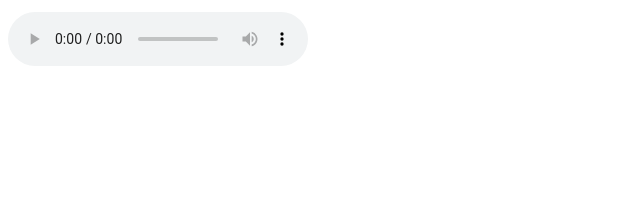
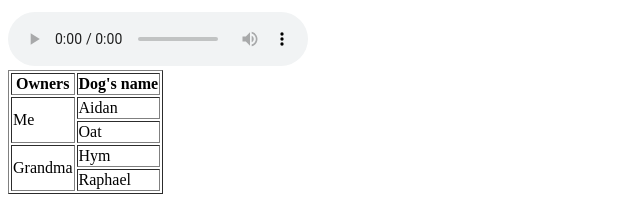
Before and after one commit to ThaiyoThickboi/sample, a plain HTML site: page index.html in a window 1280 px wide. Shown: the part 1200-1399 px from the top of the page, without its empty margins (0-640 px from the left). Before the commit the page ends 1278 px from the top, so only its background shows below. Drawn offline with Linux system fonts and the light colour scheme.

Commit message:
Add files via upload

```diff
--- a/index.html
+++ b/index.html
@@ -64,6 +64,23 @@
             <video src="zookie_Trim.mp4" width="400" height="240" controls loop></video>
             <h3>Animals noise</h3>
             <audio src="Anutin.mp3" controls loop></audio>
+            <table border="1">
+                <tr>
+                    <th>Owners</th><th>Dog's name</th>
+                </tr>
+                <tr>
+                    <td rowspan="2">Me</td><td>Aidan</td>
+                </tr>
+                <tr>
+                    <td>Oat</td>
+                </tr>
+                <tr>
+                    <td rowspan="2">Grandma</td><td>Hym</td>
+                </tr>
+                <tr>
+                    <td>Raphael</td>
+                </tr>
+            </table>
         </main>
     </body>
 </html>
```
